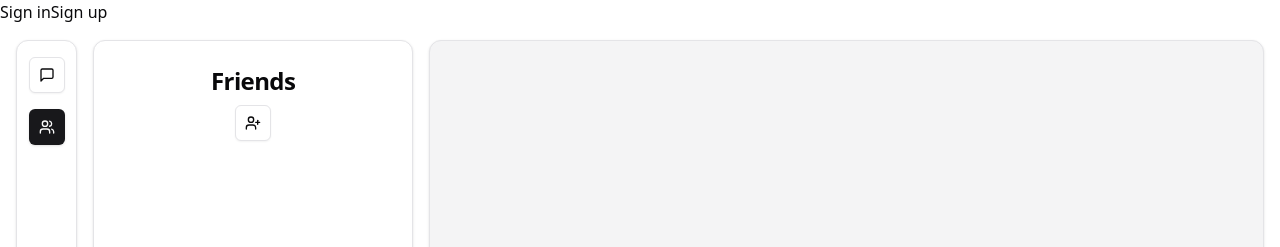
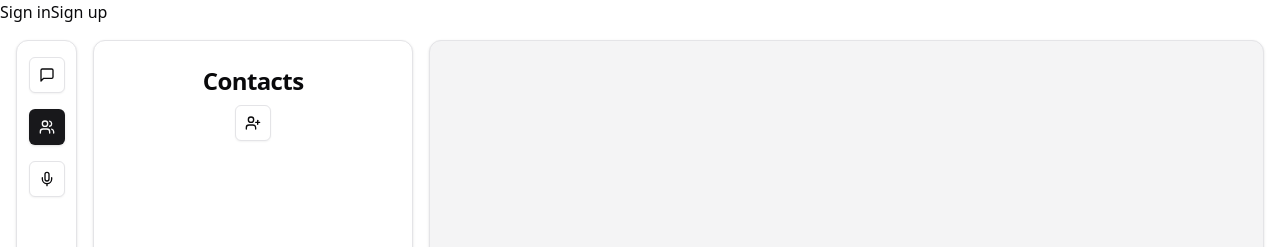
Before and after one commit to Apurba-pal/chat_app, a Next.js app: page /contacts in a window 1280 px wide. Shown: the top 247 px of the page. Built offline with nearby package versions, Linux system fonts and the light colour scheme; no server answers.

Commit message:
added audio tab to sidenav

```diff
--- a/app/(root)/contacts/page.tsx
+++ b/app/(root)/contacts/page.tsx
@@ -7,7 +7,7 @@ type Props = {}
 
 const ContactsPage = (props: Props) => {
   return (
-    <><ItemList title='Friends' action={<AddFriendDialogue/>}></ItemList>
+    <><ItemList title='Contacts' action={<AddFriendDialogue/>}></ItemList>
     <ConversationFallback/>
     </>
   )
--- /dev/null
+++ b/app/(root)/voice_recognition/page.tsx
@@ -0,0 +1,11 @@
+import React from 'react'
+
+type Props = {}
+
+const VoiceRecognitionPage = (props: Props) => {
+  return (
+    <div>Voice Recognition</div>
+  )
+}
+
+export default VoiceRecognitionPage
--- a/components/shared/sidebar/Nav/DesktopNav.tsx
+++ b/components/shared/sidebar/Nav/DesktopNav.tsx
@@ -8,34 +8,56 @@ import {
   TooltipProvider,
   TooltipTrigger,
 } from "@/components/ui/tooltip";
-import { useNavigation } from "@/hooks/useNavigation";
+import { usePathname } from "next/navigation";
 import { UserButton } from "@clerk/nextjs";
 import Link from "next/link";
 import React from "react";
 import { ThemeToggle } from "@/components/ui/theme/theme-toggle";
+import { MessageSquare, Users, Mic } from "lucide-react";
 
 const DesktopNav = () => {
-  const paths = useNavigation();
+  const pathname = usePathname();
+
+  const navigationItems = [
+    {
+      href: "/conversations",
+      name: "conversations",
+      icon: <MessageSquare />,
+      active: pathname === "/conversations",
+    },
+    {
+      href: "/contacts",
+      name: "contacts",
+      icon: <Users />,
+      active: pathname === "/contacts",
+    },
+    {
+      href: "/voice_recognition",
+      name: "voice",
+      icon: <Mic />,
+      active: pathname === "/voice_recognition",
+    },
+  ];
 
   return (
     <Card className="hidden lg:flex lg:flex-col lg:justify-between lg:items-center lg:h-full lg:w-16 lg:px-2 lg:py-4">
       <nav className="flex flex-col items-center gap-4">
         <ul className="flex flex-col gap-4 items-center">
-          {paths.map((path) => (
-            <li key={path.href} className="relative">
-              <Link href={path.href}>
+          {navigationItems.map((item) => (
+            <li key={item.href} className="relative">
+              <Link href={item.href}>
                 <TooltipProvider>
                   <Tooltip>
                     <TooltipTrigger asChild>
                       <Button
                         size="icon"
-                        variant={path.active ? "default" : "outline"}
+                        variant={item.active ? "default" : "outline"}
                       >
-                        {path.icons}
+                        {item.icon}
                       </Button>
                     </TooltipTrigger>
                     <TooltipContent>
-                      <p className="capitalize">{path.name}</p>
+                      <p className="capitalize">{item.name}</p>
                     </TooltipContent>
                   </Tooltip>
                 </TooltipProvider>
--- a/components/shared/sidebar/Nav/MobileNav.tsx
+++ b/components/shared/sidebar/Nav/MobileNav.tsx
@@ -8,39 +8,61 @@ import {
   TooltipProvider,
   TooltipTrigger,
 } from "@/components/ui/tooltip";
-import { useNavigation } from "@/hooks/useNavigation";
 import { UserButton } from "@clerk/nextjs";
 import Link from "next/link";
 import React from "react";
 import { useConversation } from "@/hooks/useConversation";
 import { ThemeToggle } from "@/components/ui/theme/theme-toggle";
+import { MessageSquare, Users, Mic } from "lucide-react";
+import { usePathname } from "next/navigation";
 
 const MobileNav = () => {
-  const paths = useNavigation();
-  const {isActive} = useConversation()
+  const {isActive} = useConversation();
+  const pathname = usePathname();
 
   if (isActive) return null;
+
+  const navigationItems = [
+    {
+      href: "/conversations",
+      name: "conversations",
+      icon: <MessageSquare />,
+      active: pathname === "/conversations",
+    },
+    {
+      href: "/contacts",
+      name: "contacts",
+      icon: <Users />,
+      active: pathname === "/contacts",
+    },
+    {
+      href: "/voice_recognition",
+      name: "voice",
+      icon: <Mic />,
+      active: pathname === "/voice_recognition",
+    },
+  ];
 
   return (
     <Card className="fixed bottom-4 left-4 right-4 w-[calc(100%-32px)] flex h-16 items-center lg:hidden border shadow-lg rounded-full bg-white/90 backdrop-blur-sm">
       <nav className="w-full p-6">
         <ul className="flex justify-evenly items-center w-full">
-          {paths.map((path) => (
-            <li key={path.href}>
-              <Link href={path.href}>
+          {navigationItems.map((item) => (
+            <li key={item.href}>
+              <Link href={item.href}>
                 <TooltipProvider>
                   <Tooltip>
                     <TooltipTrigger asChild>
                       <Button
                         size="icon"
-                        variant={path.active ? "default" : "ghost"}
+                        variant={item.active ? "default" : "ghost"}
                         className="rounded-full"
                       >
-                        {path.icons}
+                        {item.icon}
                       </Button>
                     </TooltipTrigger>
                     <TooltipContent>
-                      <p className="capitalize">{path.name}</p>
+                      <p className="capitalize">{item.name}</p>
                     </TooltipContent>
                   </Tooltip>
                 </TooltipProvider>
--- a/hooks/useNavigation.tsx
+++ /dev/null
@@ -1,27 +0,0 @@
-"use client";
-
-import { MessageSquare, Users } from "lucide-react";
-import { usePathname } from "next/navigation";
-import { useMemo } from "react";
-
-export const useNavigation = () => {
-  const pathname = usePathname();
-  const paths = useMemo(
-    () => [
-      {
-        name: "conversations",
-        href: "/conversations",
-        icons: <MessageSquare />,
-        active: pathname.startsWith("/conversations"),
-      },
-      {
-        name: "contacts",
-        href: "/contacts",
-        icons: <Users />,
-        active: pathname.startsWith("/contacts"),
-      },
-    ],
-    [pathname]
-  );
-  return paths;
-};
```
